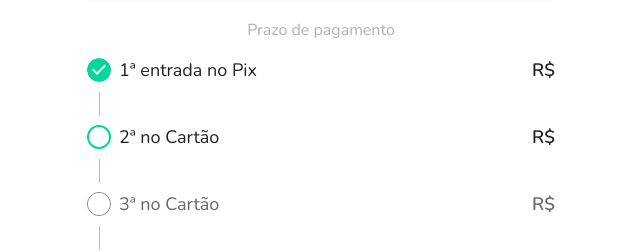
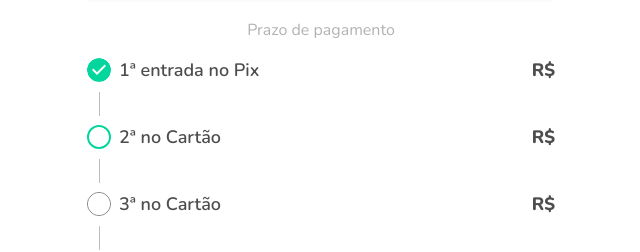
Before and after one commit to pabllot/woovi, a React (Vite) app: page /3 in a window 1280 px wide. Shown: the part 556-808 px from the top of the page, without its empty margins (319-959 px from the left). Built offline with nearby package versions, Linux system fonts and the light colour scheme.

Commit message:
feat: stepper MUI

```diff
--- a/src/components/PaymentSteps/index.tsx
+++ b/src/components/PaymentSteps/index.tsx
@@ -14,8 +14,8 @@ export const PaymentSteps = ({ active }: { active: number }) => {
           <Step key={index}>
             <StepLabel>
               <Box display="flex" justifyContent="space-between" width="100%">
-                <Typography sx={{ fontSize: "18px" }}>{payment.text}</Typography>
-                <Typography sx={{ fontWeight: 600, fontSize: "18px" }}>R$ {findValue(installment ? installment.times : 0)}</Typography>
+                <Typography sx={{ fontWeight: 600, fontSize: "18px", color: "#4D4D4D" }}>{payment.text}</Typography>
+                <Typography sx={{ fontWeight: 800, fontSize: "18px", color: "#4D4D4D" }}>R$ {findValue(installment ? installment.times : 0)}</Typography>
               </Box>
             </StepLabel>
           </Step>
```
